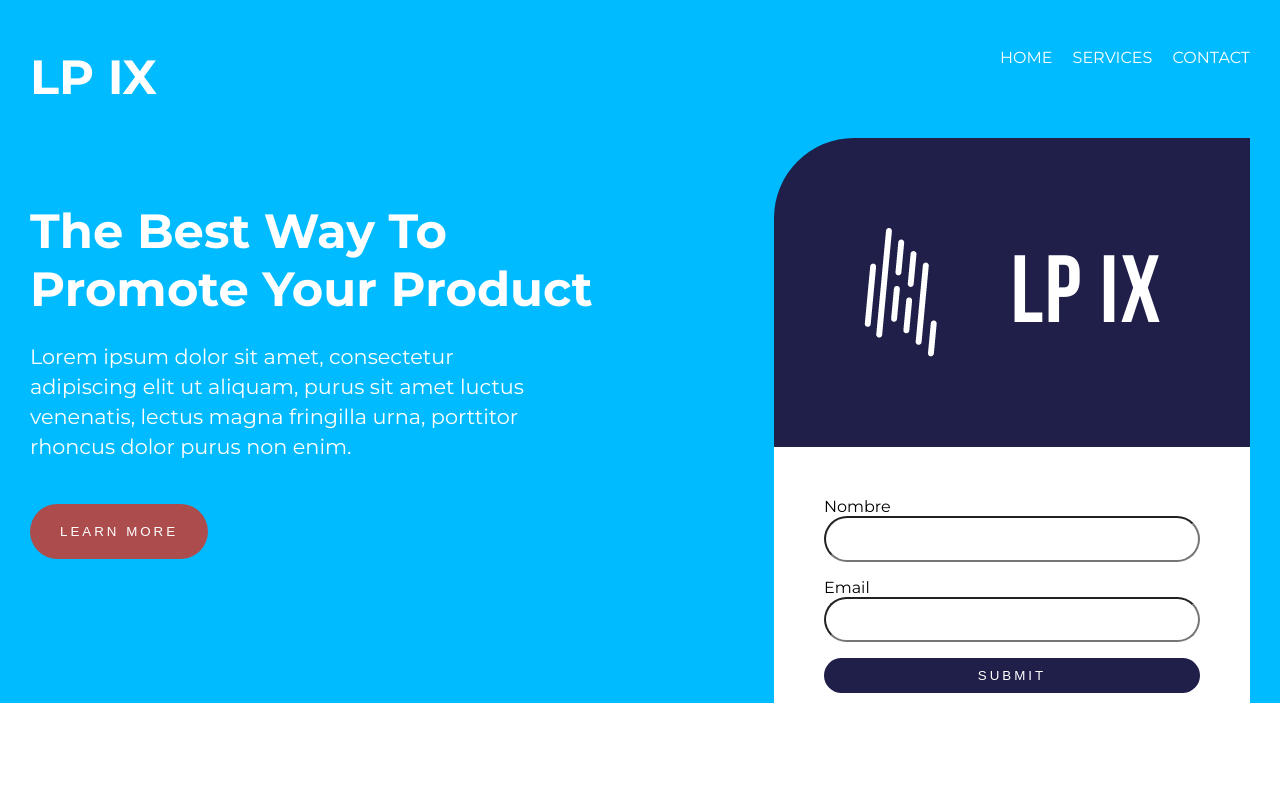
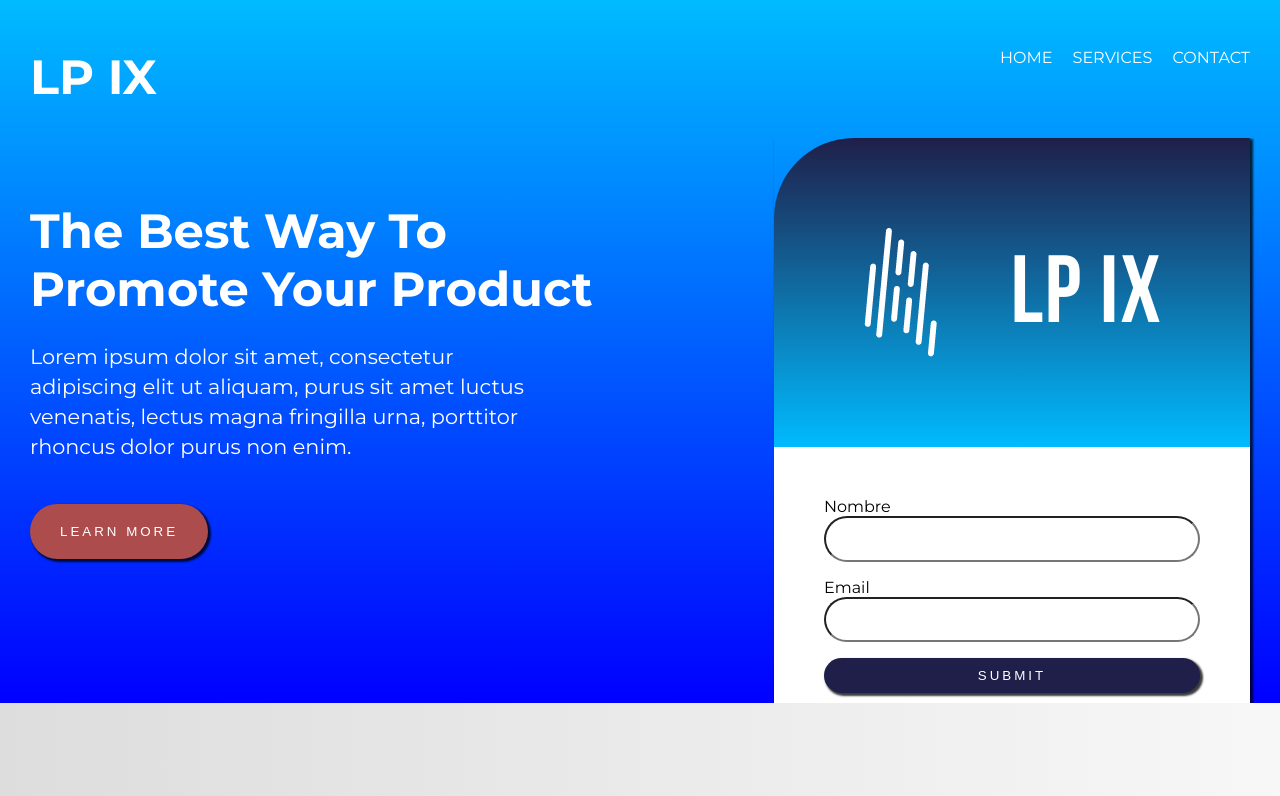
Before and after one commit to AndresRamirez917/100-sitios-43, a plain HTML site: page index.html in a window 1280 px wide. Shown: the top 796 px of the page. Drawn offline with Linux system fonts and the light colour scheme.

Commit message:
final final final

```diff
--- a/scss/styles.scss
+++ b/scss/styles.scss
@@ -66,16 +66,23 @@ form {
     background: rgb(173, 76, 76);
     color: #fff;
     padding: 20px 30px;
+    box-shadow: 2px 2px 2px 1px rgba(0, 0, 0, 0.767);
 }
 
 .button-2 {
     background: $secondary-color;
     color: #fff;
+    box-shadow: 2px 2px 2px 1px rgba(0, 0, 0, 0.767);
+}
+
+.navbar ul li:hover ,
+.navbar ul li a:active {
+    color: violet;
 }
 
 //mainheader
 #mainheader {
-    background: $primary-color;
+    background: linear-gradient($primary-color, blue ) ;
     .navbar {
         margin-bottom: 2em;
         .logo {
@@ -118,7 +125,7 @@ form {
     }
 
     #showcase-form {
-
+        box-shadow: 2px 2px 2px 1px rgba(0, 0, 0, 0.767);
         form {
             background: #fff;
             padding: 50px 50px 10px 50px;
@@ -126,7 +133,7 @@ form {
 
         .mainlogo {
             padding: 90px;
-            background: $secondary-color;
+            background: linear-gradient($secondary-color, $primary-color);
             margin-bottom: -4px;
             border-top-left-radius: 80px;
         }
@@ -135,6 +142,8 @@ form {
 
 //about
 #about {
+    background: linear-gradient(to right, #dddddd, #f7f7f7);
+
 
     h2 {
         margin: 2em 0;
```
Also changed, not shown: scss/styles.css, 1 other file.
